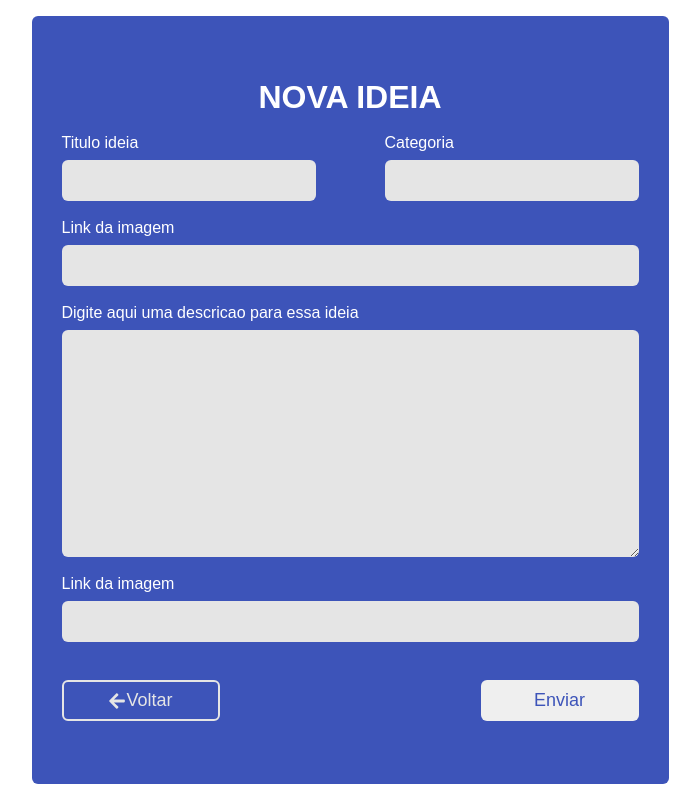
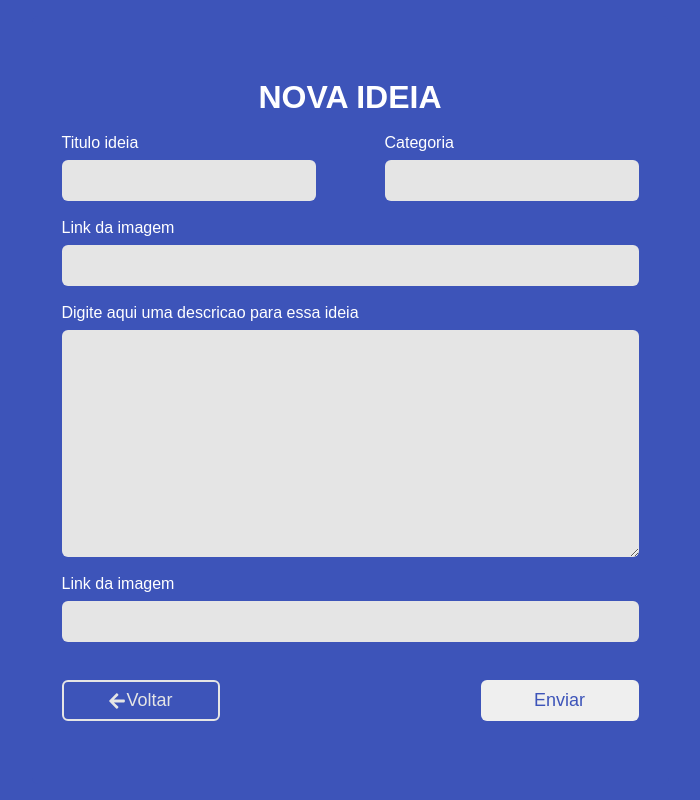
Before and after one commit to devpolatto/Idea-app, a React (Create React App) app: page / in a window 1280 px wide. Shown: the whole page, without its empty margins (290-990 px from the left). Built offline with nearby package versions, Linux system fonts and the light colour scheme.

Commit message:
- Adjust of background of the HTML

```diff
--- a/src/styles/Global.js
+++ b/src/styles/Global.js
@@ -11,6 +11,7 @@ export const GlobalStyle = createGlobalStyle`
     html, body {
         color: ${props => (props.whiteColor ? 'blue' : 'black')};
         font-family: 'Muli', sans-serif;
+        background: #3D54B9
     }
 
 `
```
